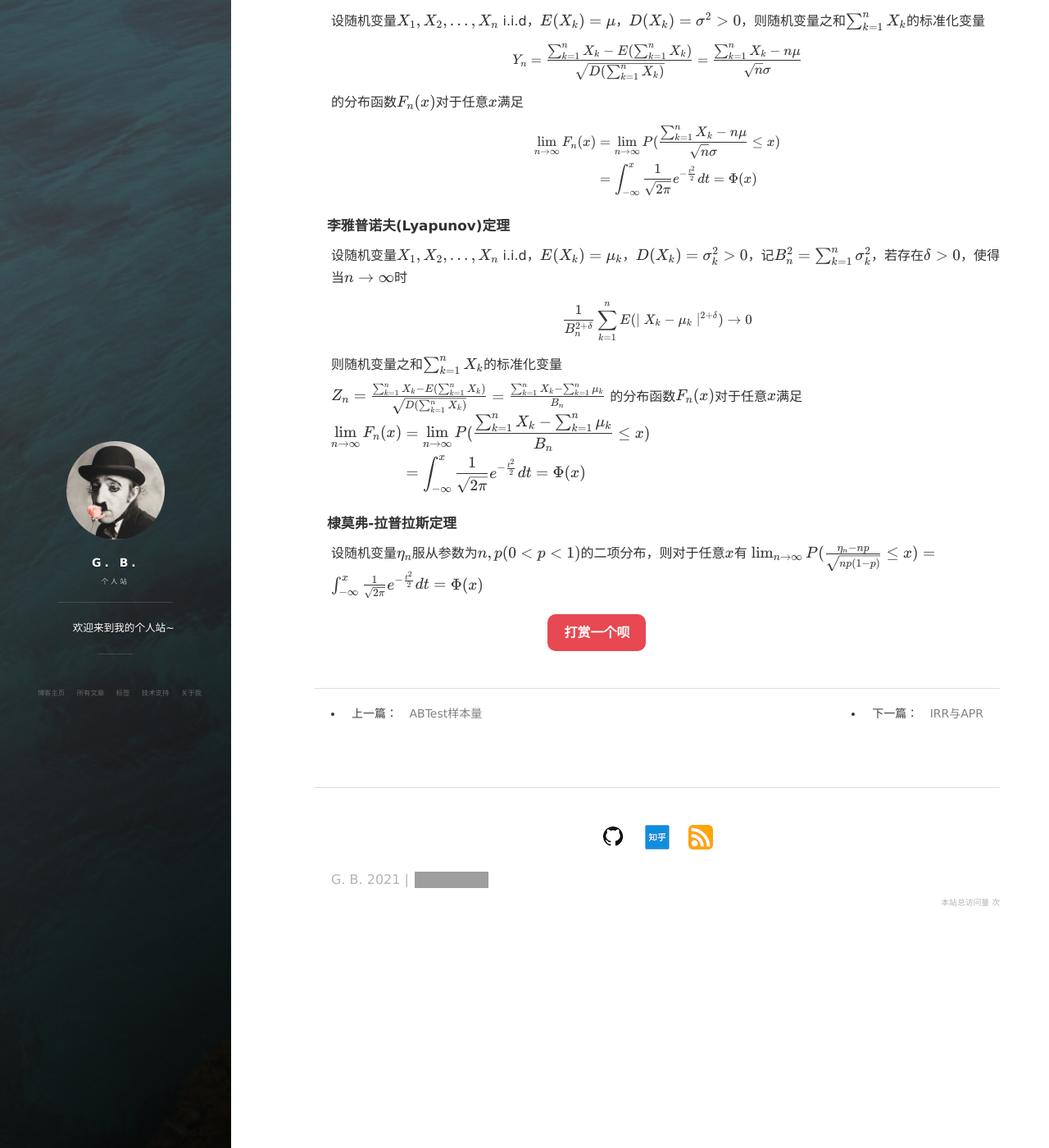
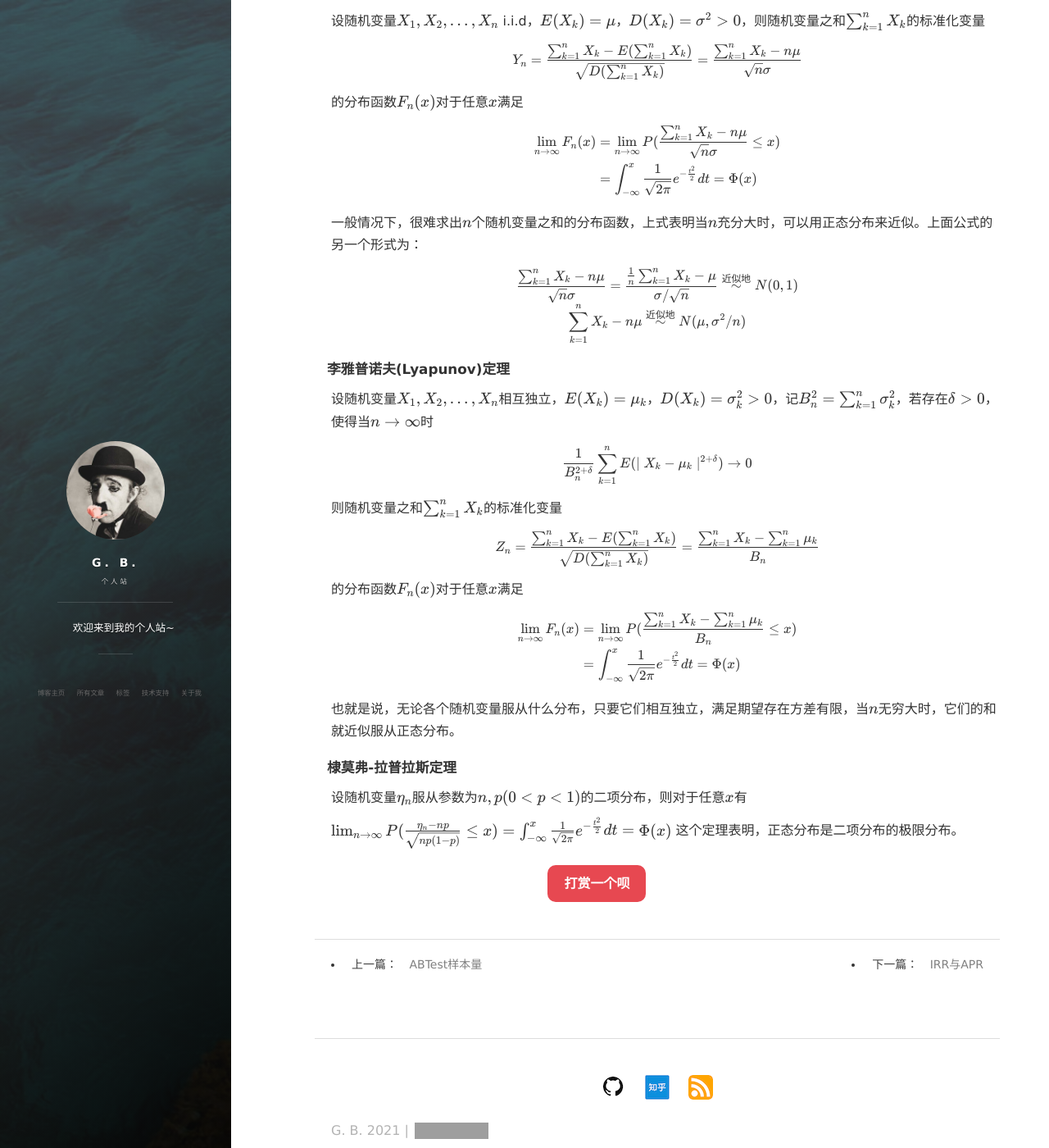
Before and after one commit to Blanket58/Blanket58.github.io, a Jekyll site: the page built from _posts/2021-08-03-statistical-theory.md, in a window 1280 px wide and 1400 px high, scrolled down 5363 px. Shown: the whole window at 82% size. Built offline with Jekyll 4.4.1, drawn with Linux system fonts in a browser that asks for light colours; nearby versions of some CDN libraries; comment, search, counter and statistics services are not loaded; grey boxes are pictures that could not be loaded.

Commit message:
Update 2021-08-03-statistical-theory.md

```diff
--- a/_posts/2021-08-03-statistical-theory.md
+++ b/_posts/2021-08-03-statistical-theory.md
@@ -295,9 +295,16 @@ $$
 \end{aligned}
 $$
 
+一般情况下，很难求出$n$个随机变量之和的分布函数，上式表明当$n$充分大时，可以用正态分布来近似。上面公式的另一个形式为：
+
+$$
+\frac {\sum_{k=1}^n X_k - n\mu} {\sqrt n \sigma} = \frac {\frac 1 n \sum_{k=1}^n X_k - \mu} {\sigma / \sqrt n} \overset{近似地}{\sim} N(0, 1) \\
+\sum_{k=1}^n X_k - n\mu \overset{近似地}{\sim} N(\mu, \sigma^2 / n)
+$$
+
 #### 李雅普诺夫(Lyapunov)定理
 
-设随机变量$X_1, X_2, ..., X_n$ i.i.d，$E(X_k) = \mu_k$，$D(X_k) = \sigma_k^2 > 0$，记$B_n^2 = \sum_{k=1}^n \sigma_k^2$，若存在$\delta > 0$，使得当$n \to \infty$时
+设随机变量$X_1, X_2, ..., X_n$相互独立，$E(X_k) = \mu_k$，$D(X_k) = \sigma_k^2 > 0$，记$B_n^2 = \sum_{k=1}^n \sigma_k^2$，若存在$\delta > 0$，使得当$n \to \infty$时
 
 $$
 \frac 1 {B_n^{2 + \delta}} \sum_{k=1}^n E(\mid X_k - \mu_k \mid ^{2+\delta}) \to 0
@@ -308,7 +315,9 @@ $$
 $$
 Z_n = \frac {\sum_{k=1}^n X_k - E(\sum_{k=1}^n X_k)} {\sqrt {D(\sum_{k=1}^n X_k)}} = \frac {\sum_{k=1}^n X_k - \sum_{k=1}^n \mu_k} {B_n}
 $$
+
 的分布函数$F_n(x)$对于任意$x$满足
+
 $$
 \begin{aligned}
 \lim_{n \to \infty} F_n(x) &= \lim_{n \to \infty} P(\frac {\sum_{k=1}^n X_k - \sum_{k=1}^n \mu_k} {B_n} \le x) \\
@@ -316,9 +325,13 @@ $$
 \end{aligned}
 $$
 
+也就是说，无论各个随机变量服从什么分布，只要它们相互独立，满足期望存在方差有限，当$n$无穷大时，它们的和就近似服从正态分布。
+
 #### 棣莫弗-拉普拉斯定理
 
 设随机变量$\eta_n$服从参数为$n, p (0 < p < 1)$的二项分布，则对于任意$x$有
+
 $$
 \lim_{n \to \infty} P(\frac {\eta_n - np} {\sqrt{np(1-p)}} \le x) = \int_{-\infty}^x \frac 1 {\sqrt {2\pi}} e^{- \frac {t^2} 2} dt = \Phi(x)
 $$
+这个定理表明，正态分布是二项分布的极限分布。
```
